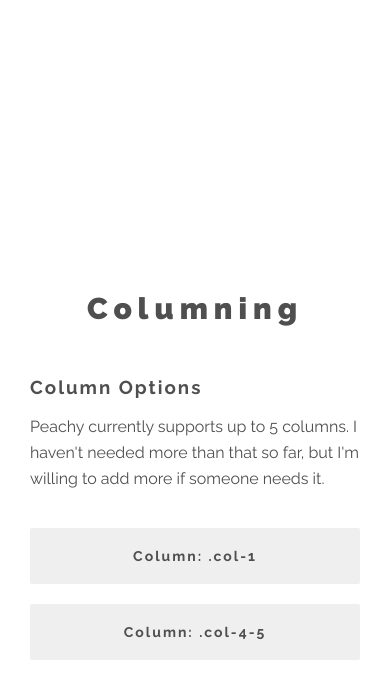
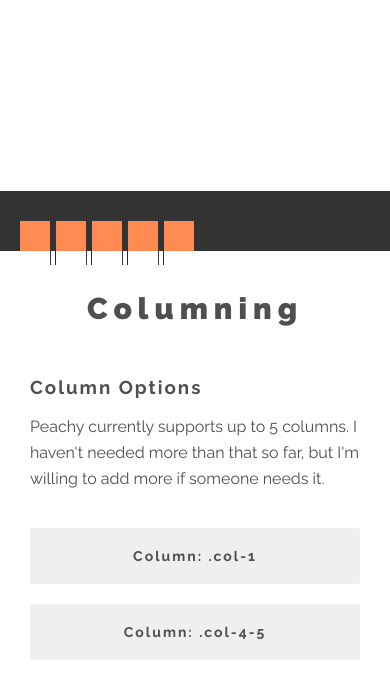
Before and after one commit to isaachvazquez/peachy-grid, a plain HTML site: page peachy-demo.html in a window 390 px wide. Shown: the part 593-1268 px from the top of the page. Drawn offline with Linux system fonts and the light colour scheme.

Commit message:
WIP updates to the mobile navigation

```diff
--- a/peachy-demo.css
+++ b/peachy-demo.css
@@ -159,8 +159,39 @@ li {
     height: auto;
   }
 
-  .nav-content {}
+  .nav-content {
+    position: fixed;
+    bottom: 0;
+    left: 0;
+    width: 100%;
+    height: 60px;
+    background: #333333;
+  }
+
   .nav-list { margin-top: 0; }
+  .nav-list li {
+    display: inline;
+    border-bottom: 0;
+    border-top: 0;
+    border-left: 1px solid #2b2b2b;
+    border-right: 1px solid #3c3c3c;
+  }
+  .nav-list li:first-child { border-left: 0; }
+  .nav-list li:last-child { border-right: 0; }
+
+
+  .nav-item {
+    padding: 0;
+  }
+  .nav-item-text {
+    display: none;
+  }
+  .nav-item-icon {
+    display: block;
+    width: 30px;
+    height: 30px;
+    background: #FF8B53;
+  }
 }
 
 
--- a/peachy-demo.html
+++ b/peachy-demo.html
@@ -62,11 +62,11 @@
     </div>
     <div class="nav-content col-1 no-gutter">
       <ul class="nav-list">
-        <li><a href="#columning" class="nav-item">Columning</a></li>
-        <li><a href="#breakpoints" class="nav-item">Breakpoints</a></li>
-        <li><a href="#utility-classes" class="nav-item">Utility Classes</a></li>
-        <li><a href="#usage" class="nav-item">Setup &amp; Usage</a></li>
-        <li><a href="#demos" class="nav-item">Demo Sites</a></li>
+        <li><a href="#columning" class="nav-item"><i class="nav-item-icon"></i><span class="nav-item-text">Columning</span></a></li>
+        <li><a href="#breakpoints" class="nav-item"><i class="nav-item-icon"></i><span class="nav-item-text">Breakpoints</span></a></li>
+        <li><a href="#utility-classes" class="nav-item"><i class="nav-item-icon"></i><span class="nav-item-text">Utility Classes</span></a></li>
+        <li><a href="#usage" class="nav-item"><i class="nav-item-icon"></i><span class="nav-item-text">Setup &amp; Usage</span></a></li>
+        <li><a href="#demos" class="nav-item"><i class="nav-item-icon"></i><span class="nav-item-text">Demo Sites</span></a></li>
       </ul>
     </div>
   </nav>
```
